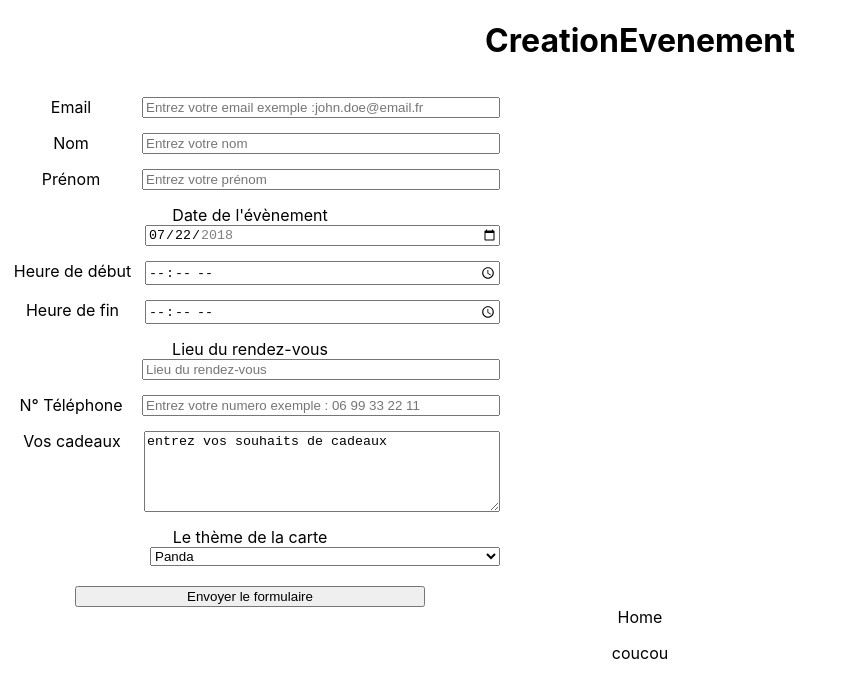
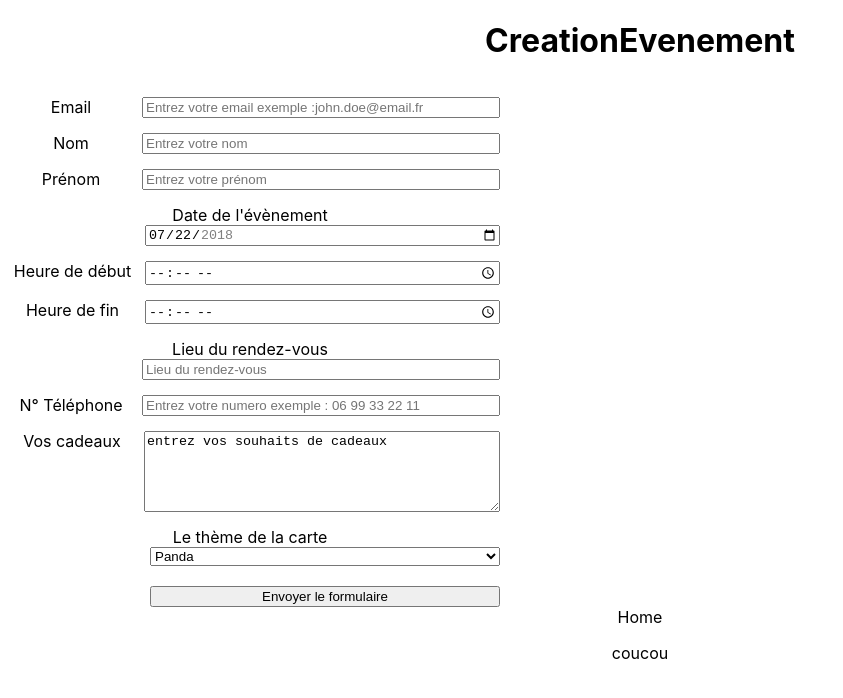
Before and after one commit to WildCodeSchool/2022-03-JS-RemoteFR-Outsiders-P3-GiveDay, a React (Vite) app in the folder frontend/: page / in a window 1280 px wide. Shown: the top 698 px of the page, without its empty margins (0-843 px from the left). Built offline with nearby package versions, Linux system fonts and the light colour scheme.

Commit message:
Modification du formulaire creation evenement : creationEvenement.css, button submit replacé : envoi n°4

```diff
--- a/frontend/src/components/CreationEvenement/creationEvenement.css
+++ b/frontend/src/components/CreationEvenement/creationEvenement.css
@@ -22,5 +22,5 @@ select {
 }
 
 input[type="submit"] {
-  margin: 20px auto 0;
+  margin: 20px 0 0 auto;
 }
```
